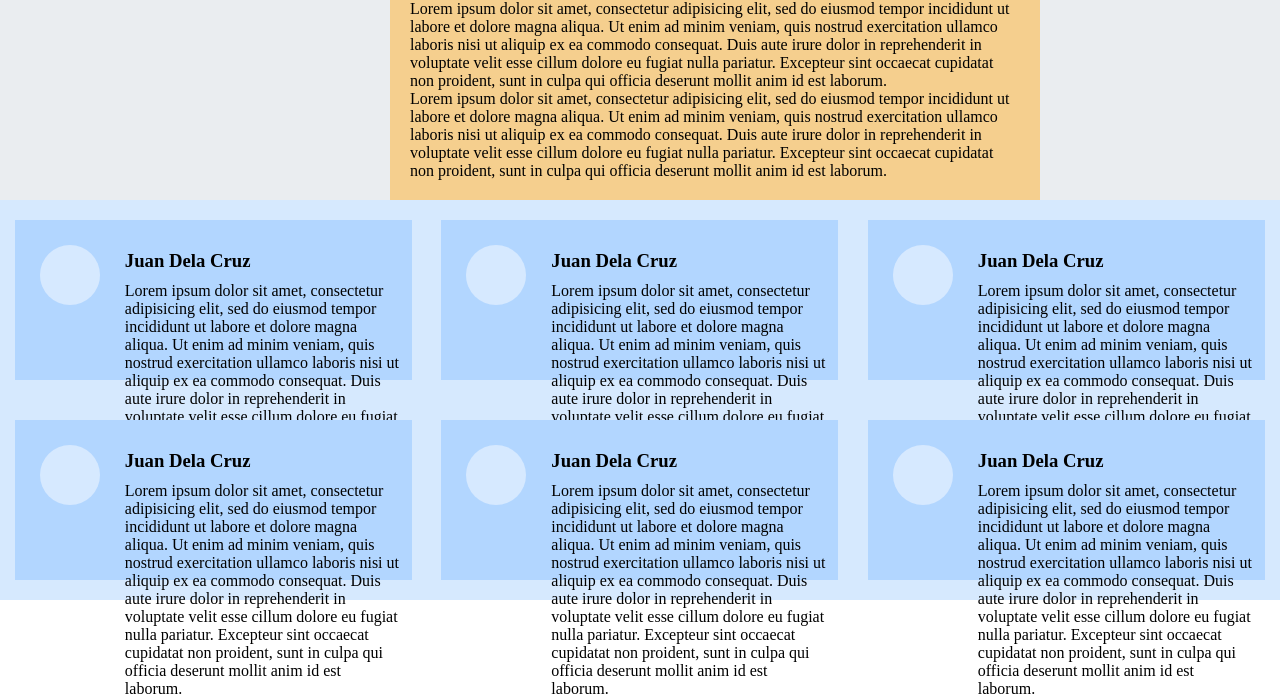
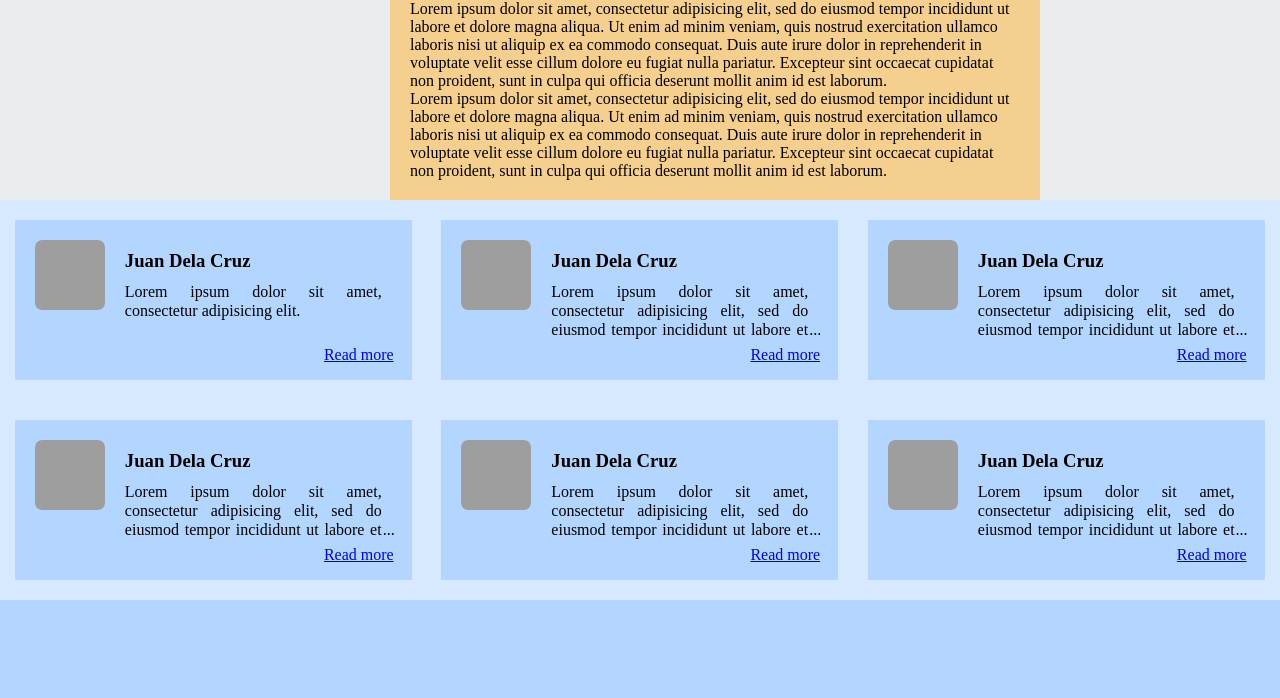
Before and after one commit to relliebalagat/b3nc-balagat-rellie, a PHP site: page /mod02-10/index.html in a window 1280 px wide. Shown: the part 480-1178 px from the top of the page. After the commit the page ends 1080 px from the top, so only its background shows below. Run offline with PHP 8.4, Linux system fonts and the light colour scheme; grey boxes are pictures that could not be loaded.

Commit message:
Finished CSS Layout

```diff
--- a/mod02-10/css/style.css
+++ b/mod02-10/css/style.css
@@ -61,14 +61,15 @@
 	background-color: #b2d6ff;
 	float: left;
 	margin: 20px 1.16%;
+	position: relative;
 }
 
-.avatar {
-	width: 60px;
-	height: 60px;
+.avatar > img {
+	width: 70px;
+	height: 70px;
 	background-color: #d6e9ff;
-	border-radius: 50%;
-	margin: 25px;
+	border-radius: 10%;
+	margin: 20px;
 	float: left;
 }
 
@@ -94,3 +95,45 @@
 	clear: both;
 	display: block;
 }
+
+/*
+ *
+ * CSS Workaround for multiline ellipsis
+ *
+ */
+
+/* managing text with overflow */
+.block-with-text {
+	overflow: hidden;
+	position: relative;
+	line-height: 1.2em;
+	max-height: 3.6em;
+	text-align: justify;
+	margin-right: -1em;
+	padding-right: 30px;
+ }
+
+/* for comments longer than alloted height */
+.block-with-text:before {
+ 	content: "...";
+ 	position: absolute;
+ 	right: 17px;
+ 	bottom: 0;
+}
+
+/* for comments shorter that alloted height */
+.block-with-text:after {
+ 	content: "";
+ 	position: absolute;
+ 	right: 17px;
+ 	width: 1em;
+ 	height: 1em;
+ 	margin-top: 0.2em;
+ 	background: #b2d6ff;
+}
+
+.readmore {
+	position: absolute;
+	right: 18px;
+	bottom: 16px;
+}
--- a/mod02-10/index.html
+++ b/mod02-10/index.html
@@ -50,64 +50,95 @@
 	<div class="footer clear">
 		<!-- class are floating elements -->
 		<div class="column">
-			<div class="avatar"></div>
+			<div class="avatar">
+				<img src="https://lorempixel.com/300/300/">
+			</div>
+
 			<h3 class="username">Juan Dela Cruz</h3>
-			<p class="comment">Lorem ipsum dolor sit amet, consectetur adipisicing elit, sed do eiusmod
+
+			<p class="comment block-with-text">Lorem ipsum dolor sit amet, consectetur adipisicing elit.</p>
+
+			<a class="readmore" href="#">Read more</a>
+		</div>
+		<div class="column">
+			<div class="avatar">
+				<img src="https://lorempixel.com/300/300/">
+			</div>
+
+			<h3 class="username">Juan Dela Cruz</h3>
+
+			<p class="comment block-with-text">Lorem ipsum dolor sit amet, consectetur adipisicing elit, sed do eiusmod
 			tempor incididunt ut labore et dolore magna aliqua. Ut enim ad minim veniam,
 			quis nostrud exercitation ullamco laboris nisi ut aliquip ex ea commodo
 			consequat. Duis aute irure dolor in reprehenderit in voluptate velit esse
 			cillum dolore eu fugiat nulla pariatur. Excepteur sint occaecat cupidatat non
 			proident, sunt in culpa qui officia deserunt mollit anim id est laborum.</p>
+
+			<a class="readmore" href="#">Read more</a>
 		</div>
 		<div class="column">
-			<div class="avatar"></div>
+			<div class="avatar">
+				<img src="https://lorempixel.com/300/300/">
+			</div>
+
 			<h3 class="username">Juan Dela Cruz</h3>
-			<p class="comment">Lorem ipsum dolor sit amet, consectetur adipisicing elit, sed do eiusmod
+
+			<p class="comment block-with-text">Lorem ipsum dolor sit amet, consectetur adipisicing elit, sed do eiusmod
 			tempor incididunt ut labore et dolore magna aliqua. Ut enim ad minim veniam,
 			quis nostrud exercitation ullamco laboris nisi ut aliquip ex ea commodo
 			consequat. Duis aute irure dolor in reprehenderit in voluptate velit esse
 			cillum dolore eu fugiat nulla pariatur. Excepteur sint occaecat cupidatat non
 			proident, sunt in culpa qui officia deserunt mollit anim id est laborum.</p>
+
+			<a class="readmore" href="#">Read more</a>
 		</div>
 		<div class="column">
-			<div class="avatar"></div>
+			<div class="avatar">
+				<img src="https://lorempixel.com/300/300/">
+			</div>
+
 			<h3 class="username">Juan Dela Cruz</h3>
-			<p class="comment">Lorem ipsum dolor sit amet, consectetur adipisicing elit, sed do eiusmod
+
+			<p class="comment block-with-text">Lorem ipsum dolor sit amet, consectetur adipisicing elit, sed do eiusmod
 			tempor incididunt ut labore et dolore magna aliqua. Ut enim ad minim veniam,
 			quis nostrud exercitation ullamco laboris nisi ut aliquip ex ea commodo
 			consequat. Duis aute irure dolor in reprehenderit in voluptate velit esse
 			cillum dolore eu fugiat nulla pariatur. Excepteur sint occaecat cupidatat non
 			proident, sunt in culpa qui officia deserunt mollit anim id est laborum.</p>
+
+			<a class="readmore" href="#">Read more</a>
 		</div>
 		<div class="column">
-			<div class="avatar"></div>
+			<div class="avatar">
+				<img src="https://lorempixel.com/300/300/">
+			</div>
+
 			<h3 class="username">Juan Dela Cruz</h3>
-			<p class="comment">Lorem ipsum dolor sit amet, consectetur adipisicing elit, sed do eiusmod
+
+			<p class="comment block-with-text">Lorem ipsum dolor sit amet, consectetur adipisicing elit, sed do eiusmod
 			tempor incididunt ut labore et dolore magna aliqua. Ut enim ad minim veniam,
 			quis nostrud exercitation ullamco laboris nisi ut aliquip ex ea commodo
 			consequat. Duis aute irure dolor in reprehenderit in voluptate velit esse
 			cillum dolore eu fugiat nulla pariatur. Excepteur sint occaecat cupidatat non
 			proident, sunt in culpa qui officia deserunt mollit anim id est laborum.</p>
+
+			<a class="readmore" href="#">Read more</a>
 		</div>
 		<div class="column">
-			<div class="avatar"></div>
+			<div class="avatar">
+				<img src="https://lorempixel.com/300/300/">
+			</div>
+
 			<h3 class="username">Juan Dela Cruz</h3>
-			<p class="comment">Lorem ipsum dolor sit amet, consectetur adipisicing elit, sed do eiusmod
+
+			<p class="comment block-with-text">Lorem ipsum dolor sit amet, consectetur adipisicing elit, sed do eiusmod
 			tempor incididunt ut labore et dolore magna aliqua. Ut enim ad minim veniam,
 			quis nostrud exercitation ullamco laboris nisi ut aliquip ex ea commodo
 			consequat. Duis aute irure dolor in reprehenderit in voluptate velit esse
 			cillum dolore eu fugiat nulla pariatur. Excepteur sint occaecat cupidatat non
 			proident, sunt in culpa qui officia deserunt mollit anim id est laborum.</p>
-		</div>
-		<div class="column">
-			<div class="avatar"></div>
-			<h3 class="username">Juan Dela Cruz</h3>
-			<p class="comment">Lorem ipsum dolor sit amet, consectetur adipisicing elit, sed do eiusmod
-			tempor incididunt ut labore et dolore magna aliqua. Ut enim ad minim veniam,
-			quis nostrud exercitation ullamco laboris nisi ut aliquip ex ea commodo
-			consequat. Duis aute irure dolor in reprehenderit in voluptate velit esse
-			cillum dolore eu fugiat nulla pariatur. Excepteur sint occaecat cupidatat non
-			proident, sunt in culpa qui officia deserunt mollit anim id est laborum.</p>
+
+			<a class="readmore" href="#">Read more</a>
 		</div>
 	</div>
 
```
